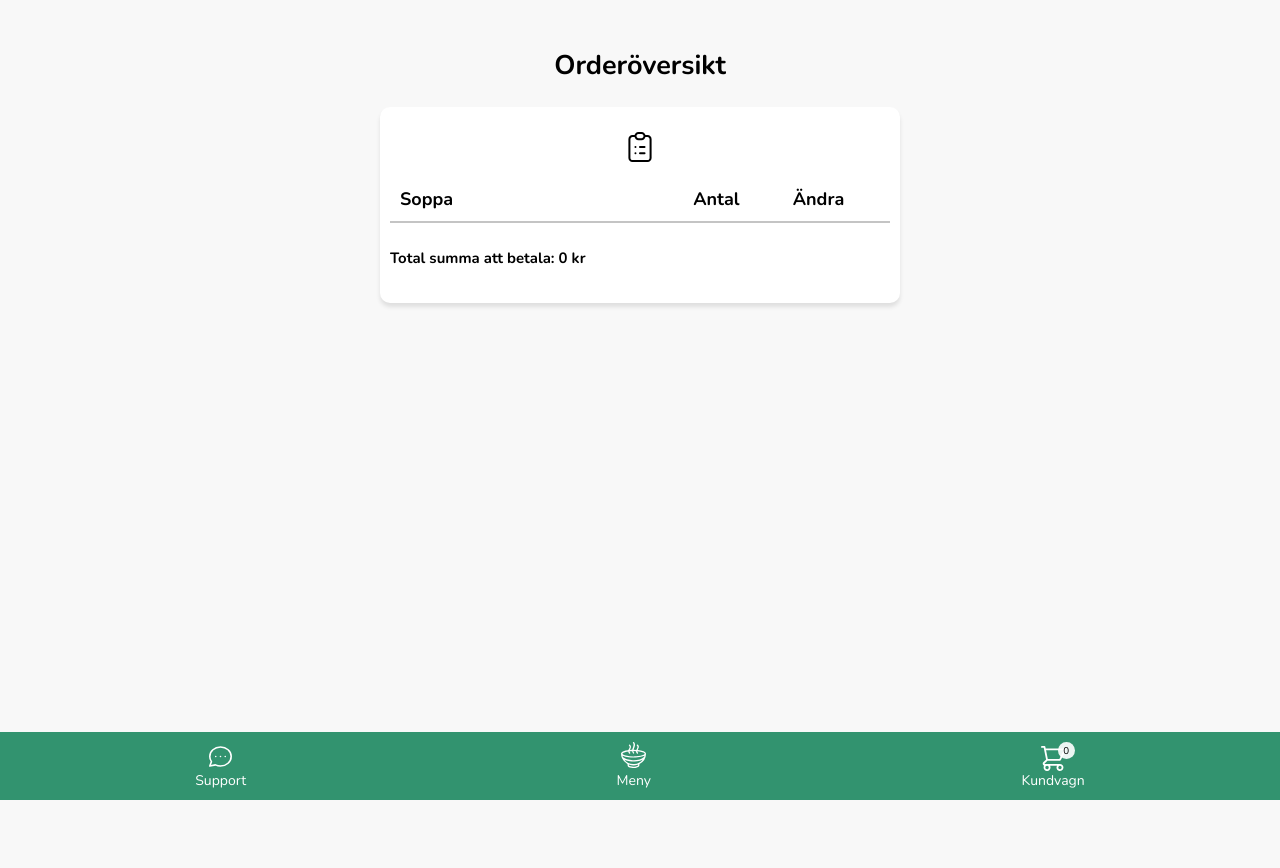
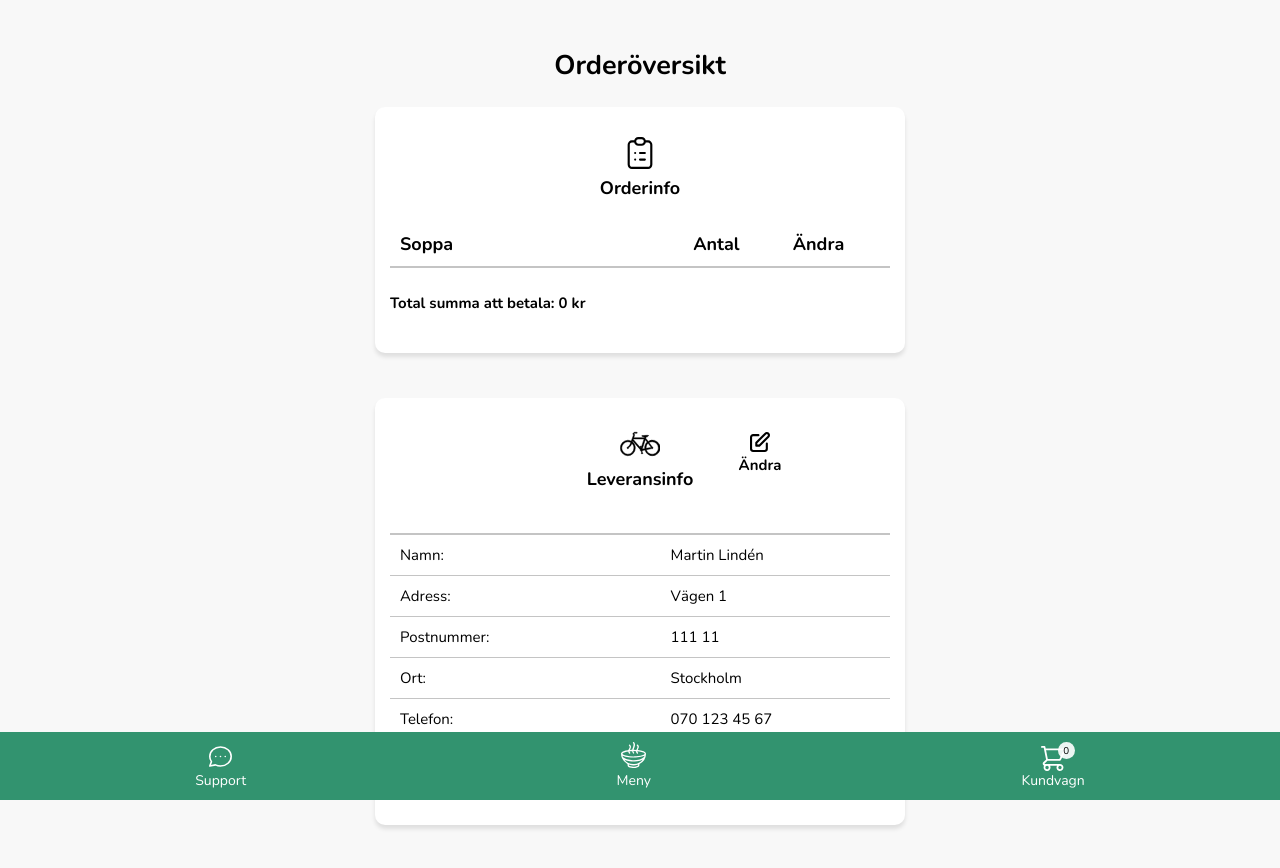
Before and after one commit to martin-linden/SouperHealthy, an Angular app: page /order-overview in a window 1280 px wide. Shown: the top 868 px of the page. Before the commit the page ends 800 px from the top, so only its background shows below. Built offline with nearby package versions, Linux system fonts and the light colour scheme.

Commit message:
delivery info on order overview card design done

```diff
--- a/src/app/pages/order-overview/order-overview.component.html
+++ b/src/app/pages/order-overview/order-overview.component.html
@@ -1,9 +1,10 @@
 <div class="container">
     <h2>Orderöversikt</h2>
 
-    <div class="soup-overview">
+    <div class="card-overview">
       <div class="icon-wrapper">
         <img src="../../../assets/images/svg/list.svg" id="icon">
+        <h4>Orderinfo</h4>
       </div>
         <table>
         <tbody>
@@ -21,4 +22,45 @@
     </tbody>
     </table>
 </div>
+
+<div class="card-overview">
+      <div class="icon-wrapper">
+        <img src="../../../assets/images/svg/bike.svg" id="icon">
+        <h4>Leveransinfo</h4>
+        <div class="icon-edit-wrapper" (click)="this.router.navigate(['/delivery-info'])">
+          <img src="../../../assets/images/svg/edit.svg" id="edit-icon">
+          <h5>Ändra</h5>
+        </div>
+
+      </div>
+        <table>
+        <tbody>
+      <tr>
+        <th align="left"></th>
+        <th align="left"></th>
+      </tr>
+      <tr>
+        <td>Namn:</td>
+        <td>Martin Lindén</td>
+      </tr>
+      <tr>
+        <td>Adress:</td>
+        <td>Vägen 1</td>
+      </tr>
+      <tr>
+        <td>Postnummer:</td>
+        <td>111 11</td>
+      </tr>
+      <tr>
+        <td>Ort:</td>
+        <td>Stockholm</td>
+      </tr>
+      <tr>
+        <td>Telefon:</td>
+        <td>070 123 45 67</td>
+      </tr>
+    <h5>Meddelande till bud:</h5>
+    </tbody>
+    </table>
 </div>
+</div>
--- a/src/app/pages/order-overview/order-overview.component.scss
+++ b/src/app/pages/order-overview/order-overview.component.scss
@@ -5,28 +5,56 @@
   align-items: center;
   padding: 25px;
 
-  .soup-overview {
-    width: 100%;
+  .card-overview {
+    width: 90%;
     max-width: 500px;
     background: #fff;
     border-radius: 10px;
     box-shadow: 0px 4px 4px rgba(0, 0, 0, 0.1);
-    padding: 10px;
+    padding: 15px;
+    margin-bottom: 45px;
+    margin-left: auto;
+    margin-right: auto;
 
     table {
       border-collapse: collapse;
       width: inherit;
+      width: 100%;
     }
 
     .icon-wrapper {
       display: flex;
       justify-content: center;
+      flex-direction: column;
+      align-items: center;
       margin-bottom: 15px;
       margin-top: 15px;
 
+      .icon-edit-wrapper {
+        position: absolute;
+        margin-left: 240px;
+        margin-bottom: 15px;
+        display: flex;
+        flex-direction: column;
+        align-items: center;
+      }
+
+      h4 {
+        margin: 7px;
+      }
+
+      h5 {
+        margin: 3px;
+      }
+
       img {
-        width: 30px;
-        height: 30px;
+        width: 40px;
+        height: 32px;
+      }
+
+      #edit-icon {
+        width: 20px;
+        height: 20px;
       }
     }
 
```
Also changed, not shown: src/assets/images/svg/bike.svg (added).
